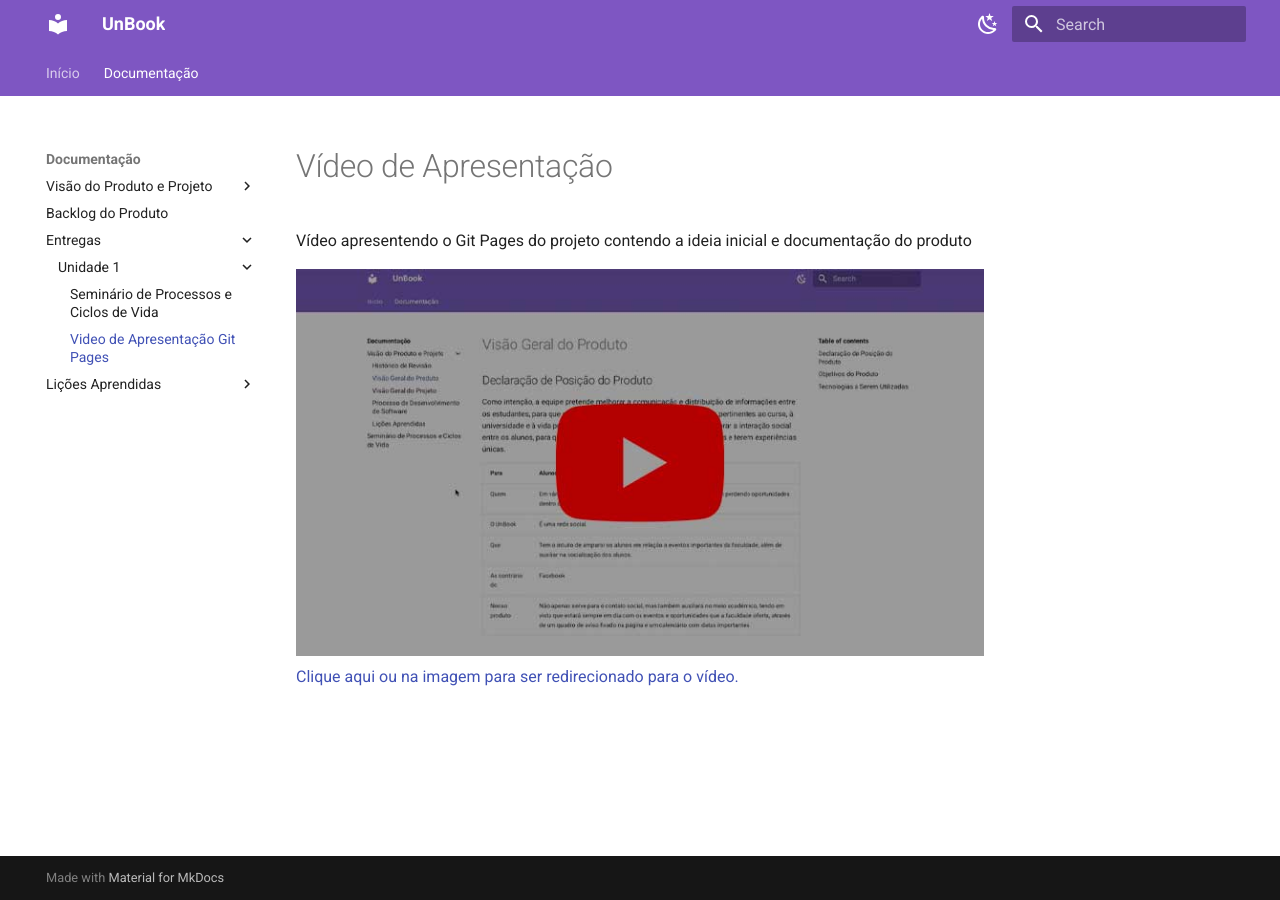
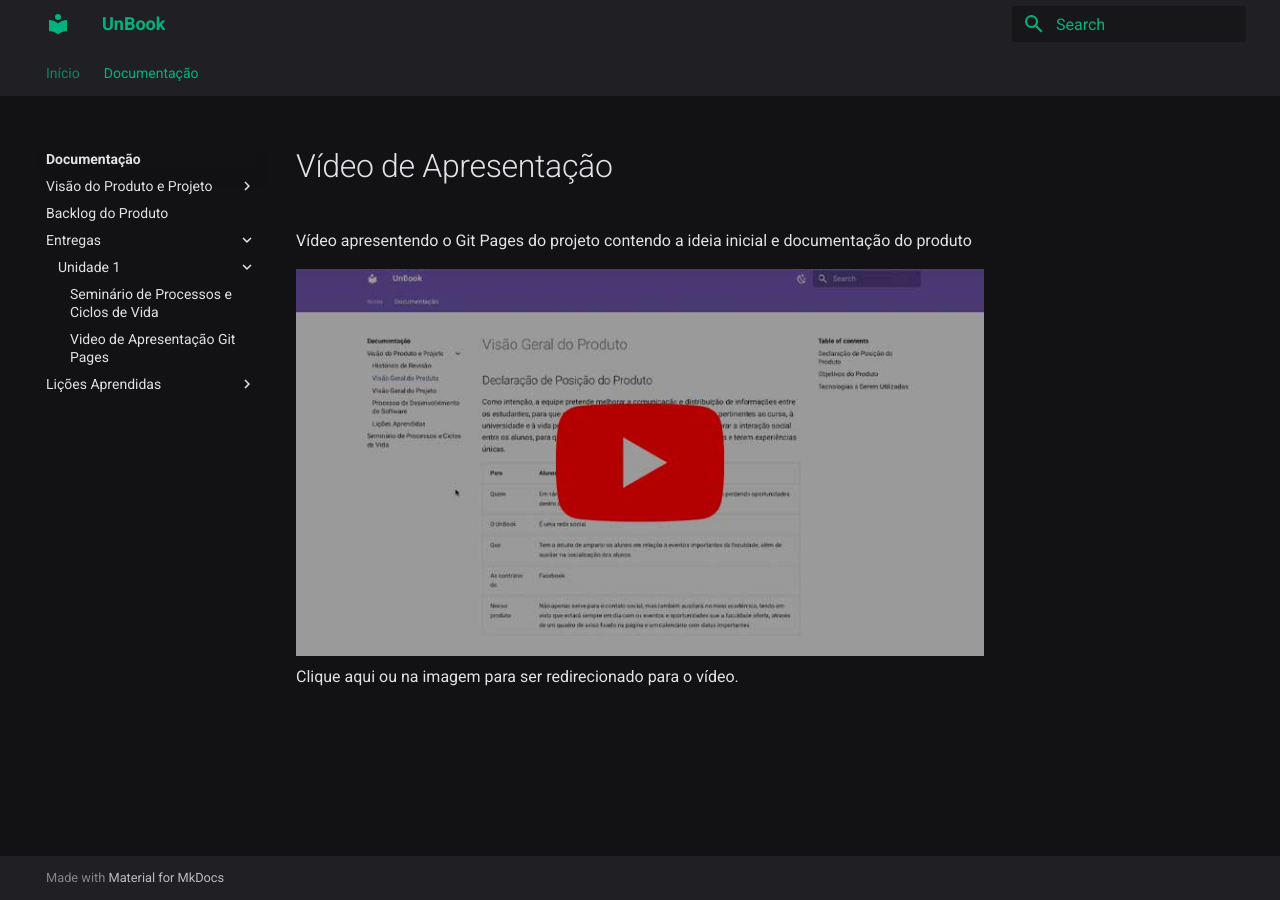
Before and after one commit to mdsreq-fga-unb/2022.2-UnBook, an MkDocs documentation site: the page built from docs/entregas/video-apresentacao.md, in a window 1280 px wide. Built offline with MkDocs 1.6.1 and Material for MkDocs 9.7.7, drawn with Linux system fonts in a browser that asks for light colours.

Commit message:
style: alteração da paleta de cores no GitPages

```diff
--- /dev/null
+++ b/docs/stylesheets/extra.css
@@ -0,0 +1,25 @@
+[data-md-color-scheme="UnBook"] {
+  --md-primary-fg-color:        #202024;
+  --md-default-fg-color:             #E1E1E6;
+  --md-default-fg-color--light:      #E1E1E6;
+  --md-default-fg-color--lighter:    #E1E1E6;
+  --md-default-fg-color--lightest:   #E1E1E6;
+  --md-typeset-a-color: #E1E1E6;
+  --md-typeset-color: #E1E1E6;
+  --md-admonition-fg-color:  #00B37E;
+  --md-default-bg-color:             #121214;
+  --md-code-fg-color:                #121214;
+  --md-code-bg-color:                #121214;
+  --md-footer-bg-color--dark:        #202024;
+  --md-accent-fg-color: #00B37E;
+  --md-footer-bg-color: #202024;
+  --md-typeset-table-color: rgba(255, 255, 255, 0.05);
+  --md-primary-fg-color--light:          #00B37E;
+  --md-primary-fg-color--dark:           #00B37E;
+  --md-primary-bg-color:                 #00B37E;
+  --md-primary-bg-color--light:         #00B37E;
+  --md-accent-fg-color:                #00B37E;
+  --md-accent-fg-color--transparent:     #00B37E;
+  --md-accent-bg-color:                  #00B37E;
+  --md-accent-bg-color--light:          #00B37E;
+}
--- a/mkdocs.yml
+++ b/mkdocs.yml
@@ -1,20 +1,12 @@
 site_name: UnBook
+
+extra_css:
+  - stylesheets/extra.css
 
 theme:
   name: material
   palette:
-    - scheme: dracula
-      primary: deep purple
-      accent: deep purple
-      toggle:
-        icon: material/weather-night
-        name: Switch to dark mode
-    - scheme: slate
-      primary: deep purple
-      accent: deep purple
-      toggle:
-        icon: material/weather-sunny
-        name: Switch to light mode
+    - scheme: UnBook
   features:
     - navigation.tabs
     - navigation.top
```
Also changed, not shown: docs/index.md (+50 -2 lines).
